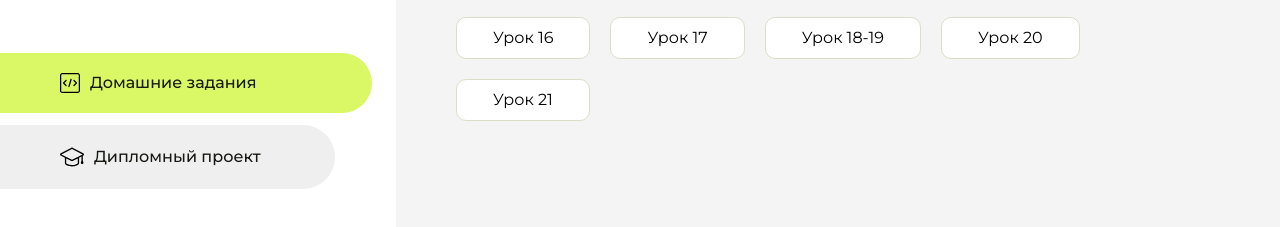
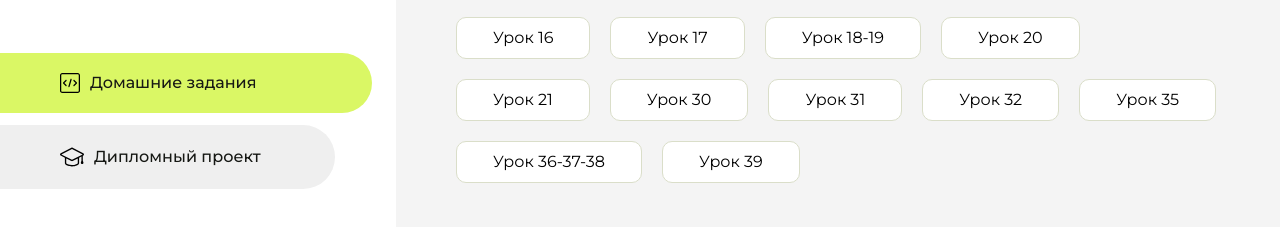
Before and after one commit to Koalics/homework, a plain HTML site: page index.html in a window 1280 px wide. Shown: the part 283-510 px from the top of the page. Drawn offline with Linux system fonts and the light colour scheme.

Commit message:
Update index.html

```diff
--- a/index.html
+++ b/index.html
@@ -122,6 +122,24 @@
                     <li class="content__list-item">
                         <a href="lesson-21/index.html">Урок 21</a>
                     </li>
+                    <li class="content__list-item">
+                        <a href="lesson-30/index.html">Урок 30</a>
+                    </li>
+                    <li class="content__list-item">
+                        <a href="lesson-31/index.html">Урок 31</a>
+                    </li>
+                    <li class="content__list-item">
+                        <a href="lesson-32/index.html">Урок 32</a>
+                    </li>
+                    <li class="content__list-item">
+                        <a href="lesson-35/index.html">Урок 35</a>
+                    </li>
+                    <li class="content__list-item">
+                        <a href="lesson-36-37-38/index.html">Урок 36-37-38</a>
+                    </li>
+                    <li class="content__list-item">
+                        <a href="lesson-39/index.html">Урок 39</a>
+                    </li>
                 </ul>
             </div>
             <div class="content__block hidden" id="diplomBlock">
```
